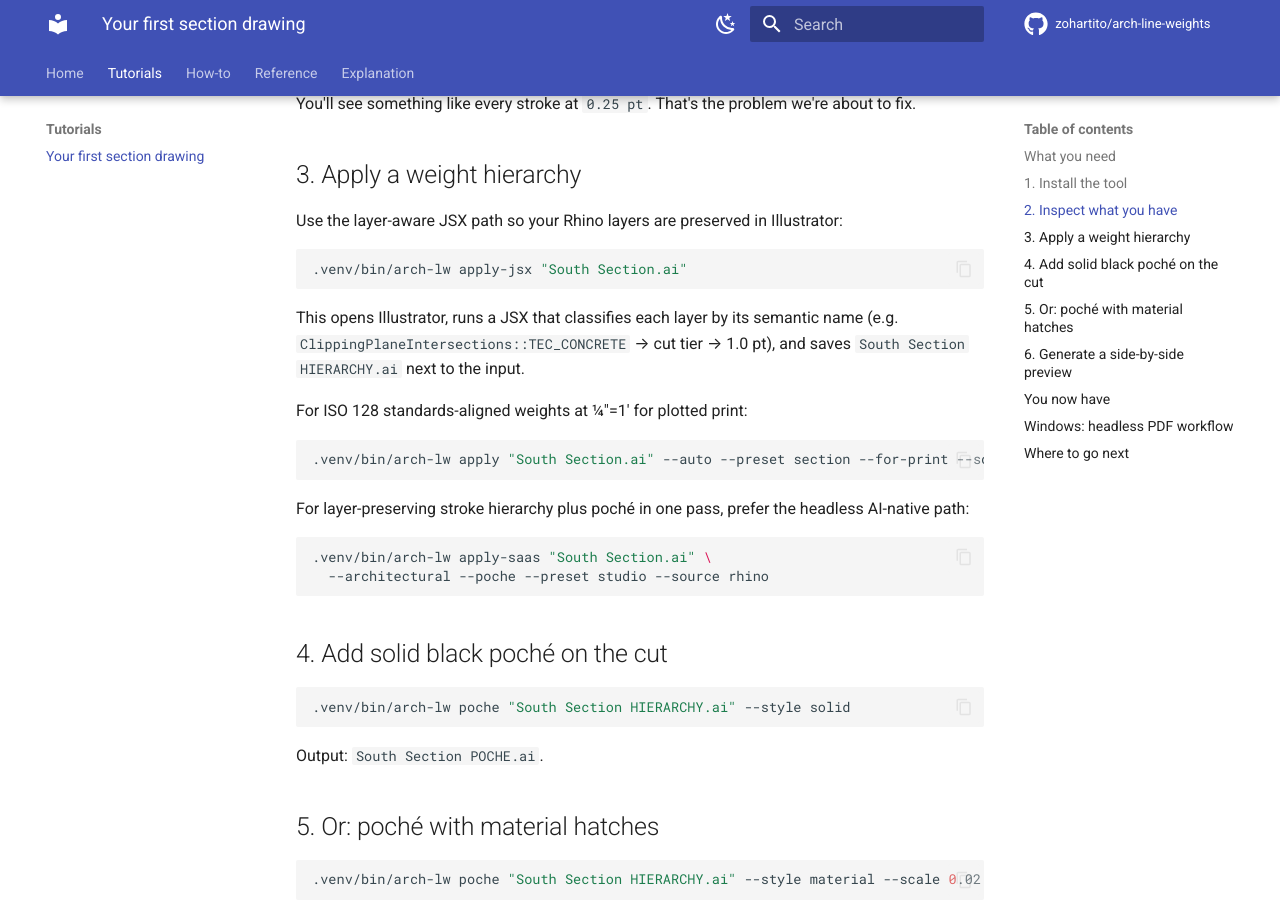
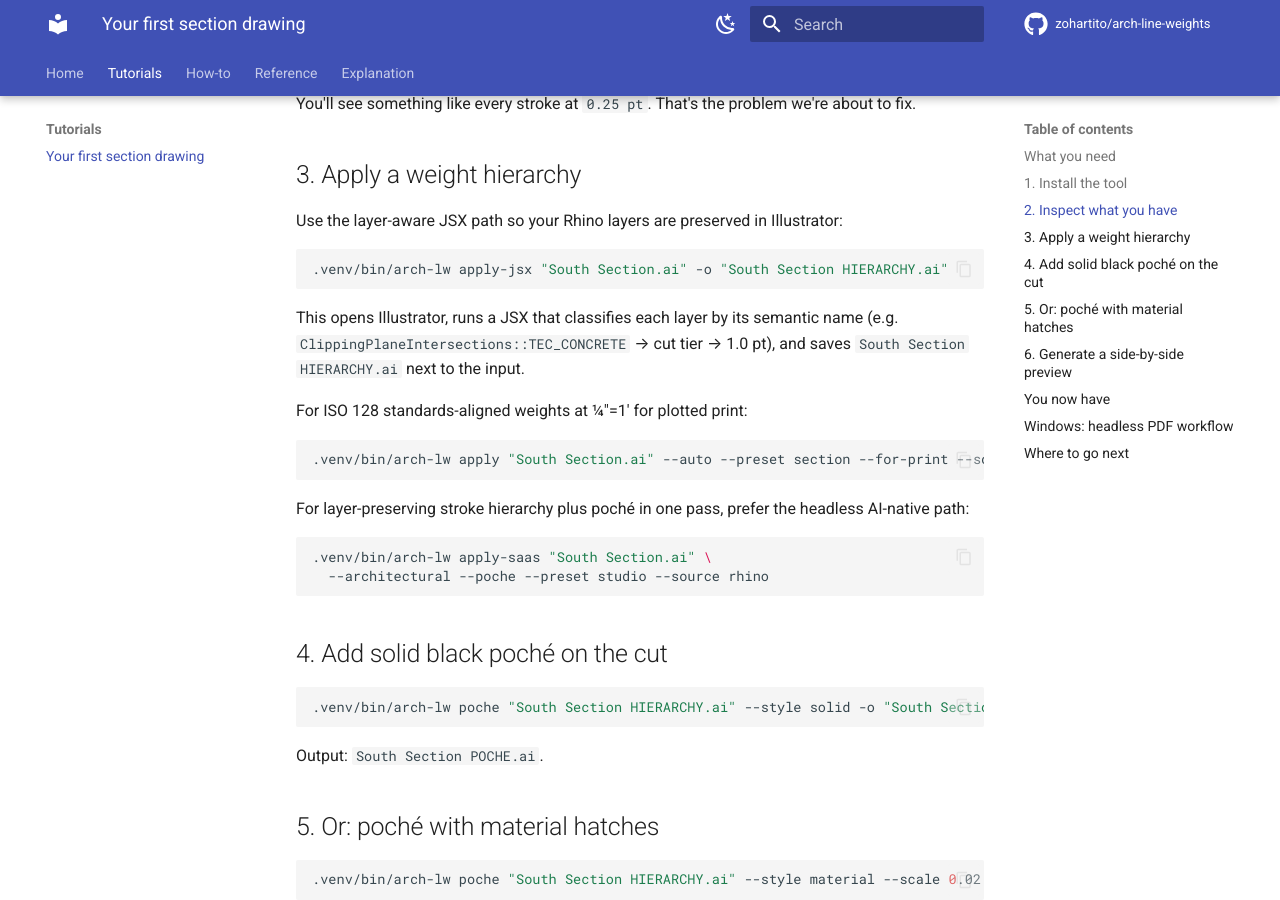
Before and after one commit to zohartito/arch-line-weights, an MkDocs documentation site: the page built from docs/tutorials/your-first-section-drawing.md, in a window 1280 px wide and 900 px high, scrolled down 785 px. Built offline with MkDocs 1.6.1 and Material for MkDocs 9.7.7, drawn with Linux system fonts in a browser that asks for light colours; comment, search, counter and statistics services are not loaded.

Commit message:
ALW-07: make tutorial output filenames explicit and quote spaced paths

````diff
--- a/docs/tutorials/your-first-section-drawing.md
+++ b/docs/tutorials/your-first-section-drawing.md
@@ -32,7 +32,7 @@ You'll see something like every stroke at `0.25 pt`. That's the problem we're ab
 Use the layer-aware JSX path so your Rhino layers are preserved in Illustrator:
 
 ```bash
-.venv/bin/arch-lw apply-jsx "South Section.ai"
+.venv/bin/arch-lw apply-jsx "South Section.ai" -o "South Section HIERARCHY.ai"
 ```
 
 This opens Illustrator, runs a JSX that classifies each layer by its semantic name (e.g. `ClippingPlaneIntersections::TEC_CONCRETE` → cut tier → 1.0 pt), and saves `South Section HIERARCHY.ai` next to the input.
@@ -54,7 +54,7 @@ headless AI-native path:
 ## 4. Add solid black poché on the cut
 
 ```bash
-.venv/bin/arch-lw poche "South Section HIERARCHY.ai" --style solid
+.venv/bin/arch-lw poche "South Section HIERARCHY.ai" --style solid -o "South Section POCHE.ai"
 ```
 
 Output: `South Section POCHE.ai`.
@@ -62,7 +62,7 @@ Output: `South Section POCHE.ai`.
 ## 5. Or: poché with material hatches
 
 ```bash
-.venv/bin/arch-lw poche "South Section HIERARCHY.ai" --style material --scale 0.02
+.venv/bin/arch-lw poche "South Section HIERARCHY.ai" --style material --scale 0.02 -o "South Section POCHE.ai"
 ```
 
 `0.02 = 1:50`.
````
Also changed, not shown: RELEASE_NOTES.md (+1 -1 lines).
